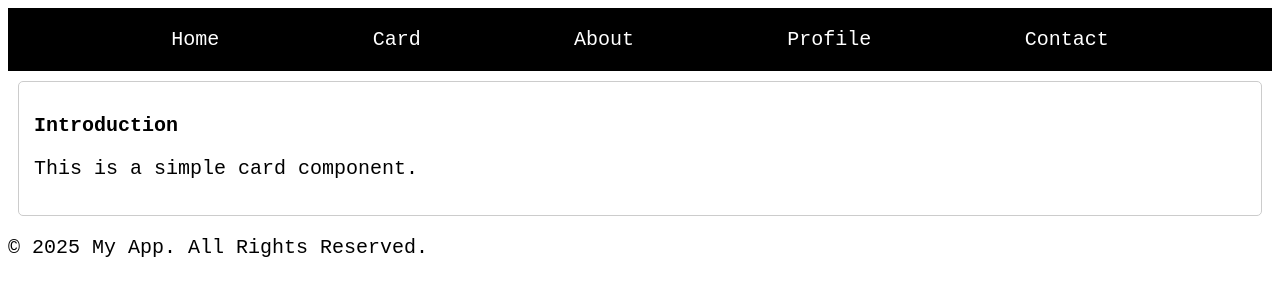
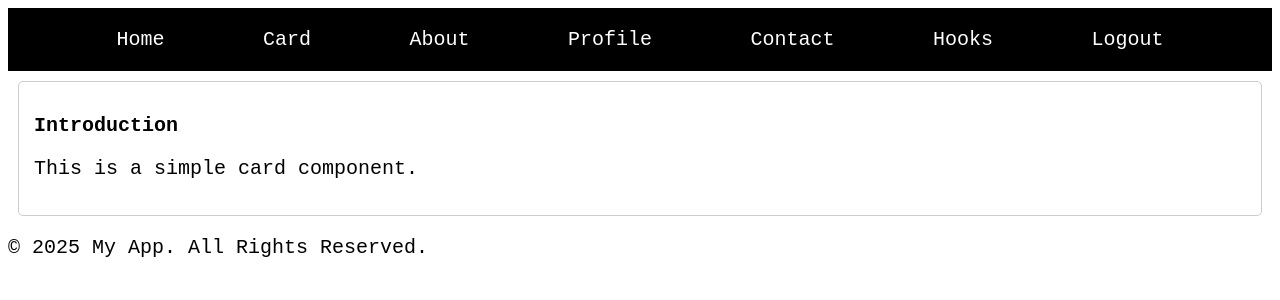
Before and after one commit to GeethapriyanS/MERN-Stack-Intern, a React (Vite) app in the folder seceFrontend/: page /card in a window 1280 px wide. Shown: the top 300 px of the page. Built offline with nearby package versions, Linux system fonts and the light colour scheme.

Commit message:
useState and useEffect added FN

```diff
--- a/seceFrontend/src/App.jsx
+++ b/seceFrontend/src/App.jsx
@@ -1,4 +1,4 @@
-import Home from "./components/functionalComponets/Home"
+import Home from "./components/functionalComponets/Home";
 import Button  from "./components/functionalComponets/Button";
 import Card from "./components/functionalComponets/Card";
 import Footer from "./components/functionalComponets/Footer";
@@ -11,6 +11,8 @@ import Contact from "./components/functionalComponets/contact";
 import Navbar from "./components/functionalComponets/Navbar";
 import {BrowserRouter ,Routes ,Route} from 'react-router-dom';
 import SignUp from "./components/functionalComponets/SignUp";
+import UseState from "./components/functionalComponets/Hooks/UseState";
+import UseEffect from "./components/functionalComponets/Hooks/UseEffect";
 
 const App = () => {
   return (
@@ -20,10 +22,12 @@ const App = () => {
        <Route path="/" element={<SignUp />}></Route>
        <Route path="/home" element={<Home />}></Route>
        <Route path="/card" element={<Card title="Introduction" description="This is a simple card component." />}></Route>
+       <Route path="/use-state" element={<UseState />}></Route>
+       <Route path="/use-effect" element={<UseEffect />}></Route>
        <Route path="/about" element={<About Hello="Geethapriyan" />}></Route> {/* props Example */}
        <Route path="/profile" element={<Profile name="Geethapriyan S" age={20} profession="Developer" />}></Route>
        <Route path="/contact" element={<Contact />}></Route>   {/* state Example */}
-       </Routes>
+      </Routes>
       </BrowserRouter>
       <Footer />
     {/* <Button label="Click Me" onClick={() => alert("Button clicked!")} /> */}
--- /dev/null
+++ b/seceFrontend/src/components/functionalComponets/Hooks/UseEffect.jsx
@@ -0,0 +1,15 @@
+import { useEffect,useState } from "react";
+import Navbar from "../Navbar";
+
+const UseEffect = ()=>{
+    var [text,setText] = useState("")
+    return(
+        <div>
+            <Navbar />
+            <h1>This is useEffect Example</h1>
+            <input type="text" value={text} onChange={(e)=>setText(e.target.value)}/>
+            <h3>The number is {text}</h3>
+        </div>
+    )
+}
+export default UseEffect;
--- /dev/null
+++ b/seceFrontend/src/components/functionalComponets/Hooks/UseState.jsx
@@ -0,0 +1,17 @@
+import { useState } from "react";
+import Navbar from "../Navbar";
+var UseState = () =>{
+    const [num,setNum] = useState(0);
+    return (
+        <div>
+            <Navbar />
+            <h1>This is useState Example</h1>
+            <button onMouseEnter={() => setNum(num-1)}>-</button>
+            <h4>The Number is {num}</h4>
+            <button onMouseEnter={() => setNum(num+1)}>+</button>
+            <button onDoubleClick={()=>setNum(0)}>Reset</button>
+        </div>
+    )
+}
+
+export default UseState;
--- a/seceFrontend/src/components/functionalComponets/Navbar.jsx
+++ b/seceFrontend/src/components/functionalComponets/Navbar.jsx
@@ -1,16 +1,68 @@
- import '../../css/Navbar.css'
- import { Link } from "react-router-dom"
+import { useState } from "react";
+import "../../css/Navbar.css";
+import { Link } from "react-router-dom";
 
- const Navbar = () =>{
+const Navbar = () => {
+  var [dropdown, showdropdown] = useState(false);
+  const toggeledropdown = () => {
+    showdropdown((dropdown) => !dropdown);
+  };
+
   return (
     <header>
       <nav>
-             <ol className='navbar'>
-                 <li><Link to='/home' className='link'>Home</Link></li>
-                 <li><Link to='/card' className='link'>Card</Link></li>
-                 <li><Link to='/about' className='link'>About</Link></li>
-                 <li><Link to='/profile' className='link'>Profile</Link></li>
-                 <li><Link to='/contact' className='link'>Contact</Link></li>
+        <ol className="navbar">
+          <li>
+            <Link to="/home" className="link">
+              Home
+            </Link>
+          </li>
+          <li>
+            <Link to="/card" className="link">
+              Card
+            </Link>
+          </li>
+          <li>
+            <Link to="/about" className="link">
+              About
+            </Link>
+          </li>
+          <li>
+            <Link to="/profile" className="link">
+              Profile
+            </Link>
+          </li>
+          <li>
+            <Link to="/contact" className="link">
+              Contact
+            </Link>
+          </li>
+
+          <div>
+            <span className="link" onMouseEnter={toggeledropdown}>
+              Hooks
+            </span>
+            {dropdown && (
+              <ol onMouseLeave={toggeledropdown}>
+                <li>
+                  <Link to="/use-state" className="link">
+                    useState
+                  </Link>
+                </li>
+                <li>
+                  <Link to="/use-effect" className="link">
+                    UseEffect
+                  </Link>
+                </li>
+              </ol>
+            )}
+          </div>
+
+          <li>
+            <Link to="/" className="link">
+              Logout
+            </Link>
+          </li>
         </ol>
       </nav>
     </header>
--- a/seceFrontend/src/css/Navbar.css
+++ b/seceFrontend/src/css/Navbar.css
@@ -1,4 +1,3 @@
-
  *{
      font-family: monospace;
      font-size: 20px;
--- a/seceFrontend/src/css/SignUp.css
+++ b/seceFrontend/src/css/SignUp.css
@@ -46,7 +46,7 @@ label {
     color: #000000;
 }
 
-input {
+.data > input {
     padding: 10px;
     border: 1px solid #00000000;
     border-radius: 5px;
```
Lines whose indentation alone changed are shown as unchanged.
